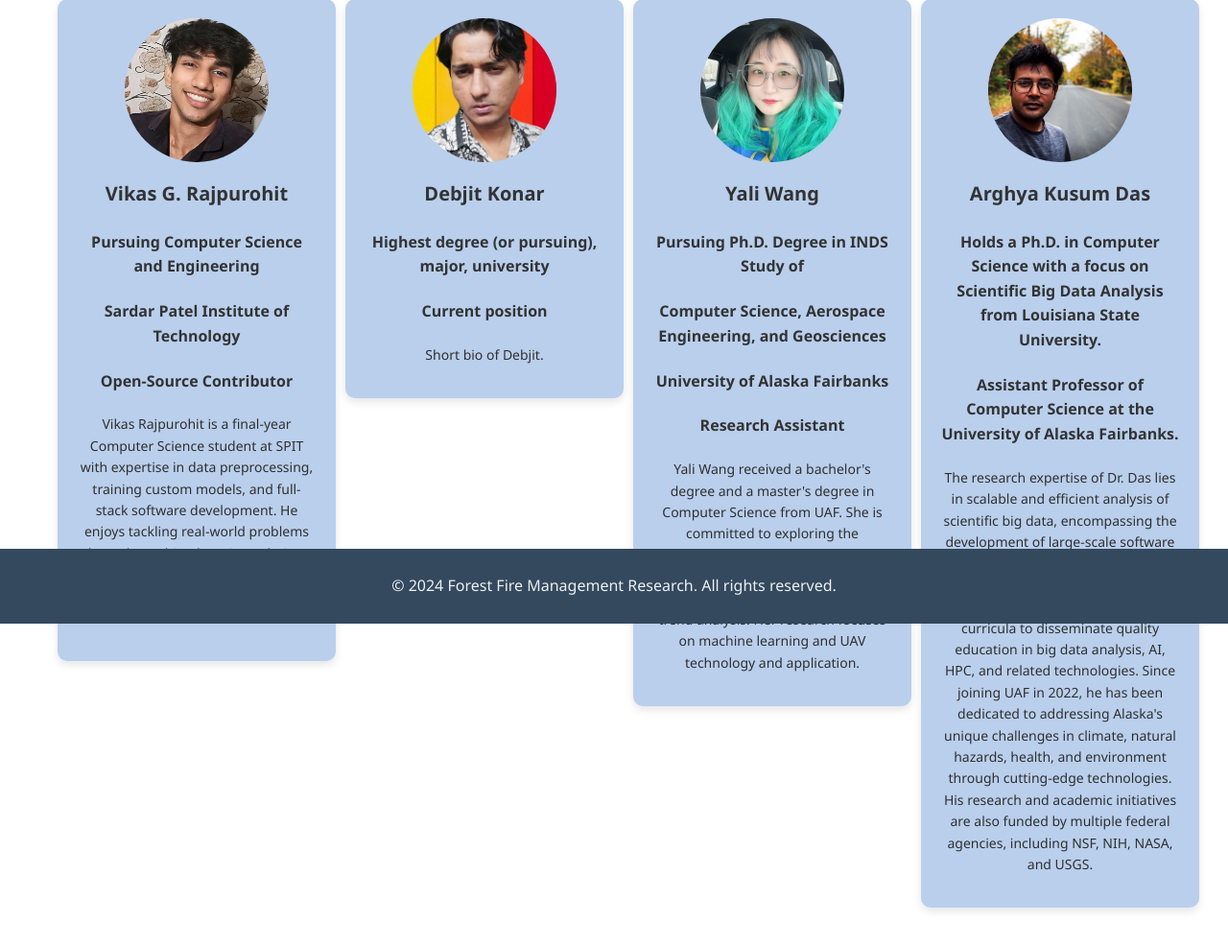
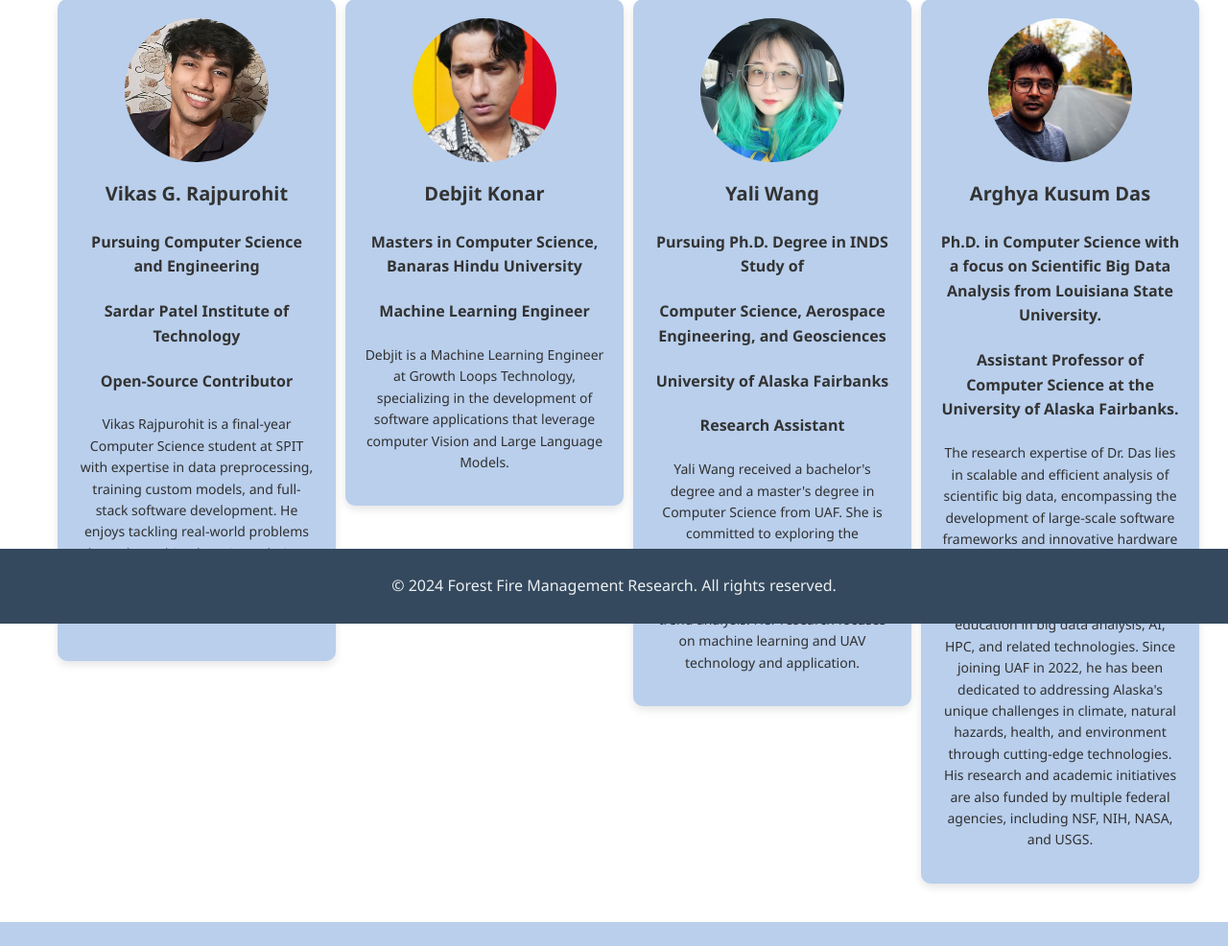
Before and after one commit to akdasUAF/ForestFireTracking, a Flask app: page /team in a window 1280 px wide. Shown: the part 150-1136 px from the top of the page at 96% size. After the commit the page ends 1111 px from the top, so only its background shows below. Run offline with Flask 3, Linux system fonts and the light colour scheme.

Commit message:
Update team.html

```diff
--- a/srcVikas/code_web/templates/team.html
+++ b/srcVikas/code_web/templates/team.html
@@ -40,9 +40,9 @@
                 <div class="team-member">
                     <img src="../static/images/Debjit.jpg" alt="Debjit Konar">
                     <h3>Debjit Konar</h3>
-                    <h4>Highest degree (or pursuing), major, university</h4>
-                    <h4>Current position</h4>
-                    <p>Short bio of Debjit.</p>
+                    <h4>Masters in Computer Science, Banaras Hindu University</h4>
+                    <h4>Machine Learning Engineer</h4>
+                    <p>Debjit is a Machine Learning Engineer at Growth Loops Technology, specializing in the development of software applications that leverage computer Vision and Large Language Models.</p>
                 </div>
             </div>
 
@@ -63,7 +63,7 @@
                 <div class="team-member">
                     <img src="../static/images/Argo.jpg" alt="Arghya Kusum Das">
                     <h3>Arghya Kusum Das</h3>
-                    <h4>Holds a Ph.D. in Computer Science with a focus on Scientific Big Data Analysis from Louisiana State University.</h4>
+                    <h4>Ph.D. in Computer Science with a focus on Scientific Big Data Analysis from Louisiana State University.</h4>
                     <h4>Assistant Professor of Computer Science at the University of Alaska Fairbanks.</h4>
                     <p>The research expertise of Dr. Das lies in scalable and efficient analysis of scientific big data, encompassing the development of large-scale software frameworks and
                         innovative hardware architectures. Currently, Dr. Das is developing an online platform and curricula to disseminate quality education in big data analysis,
```
